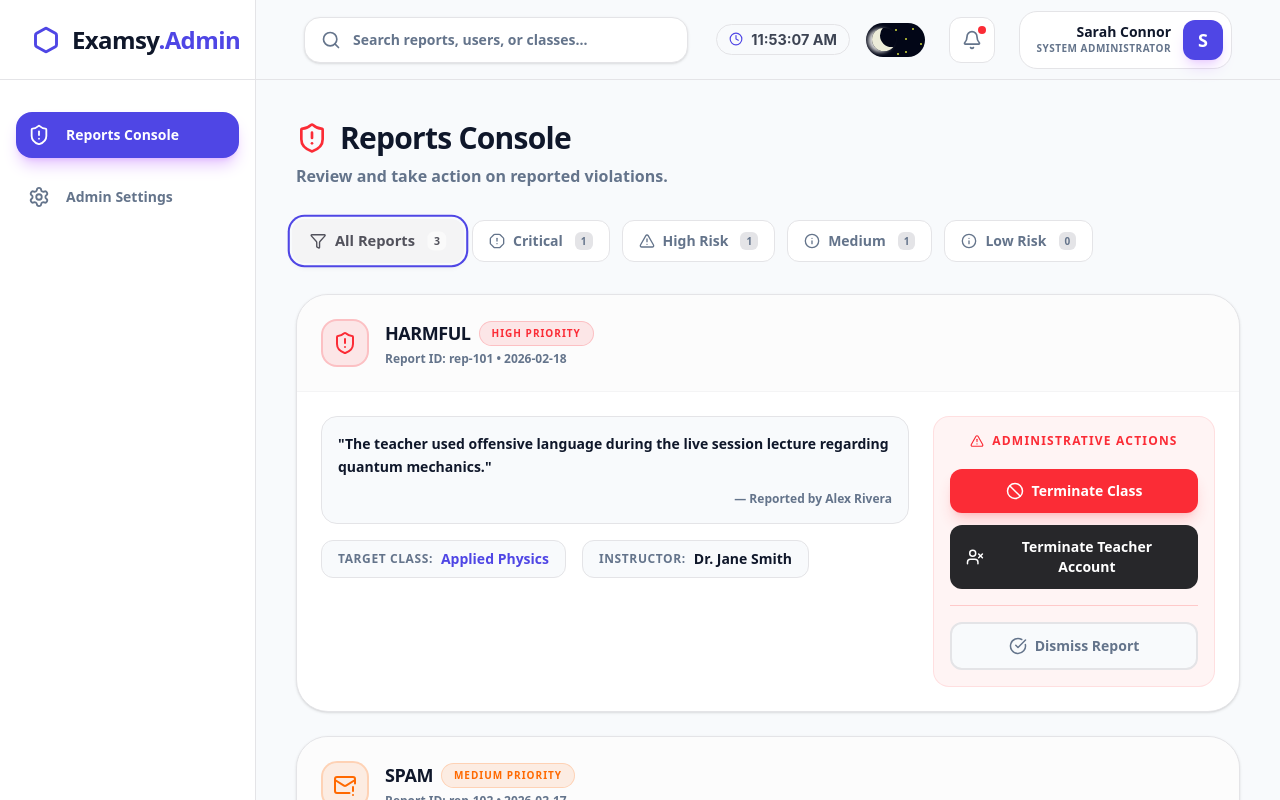
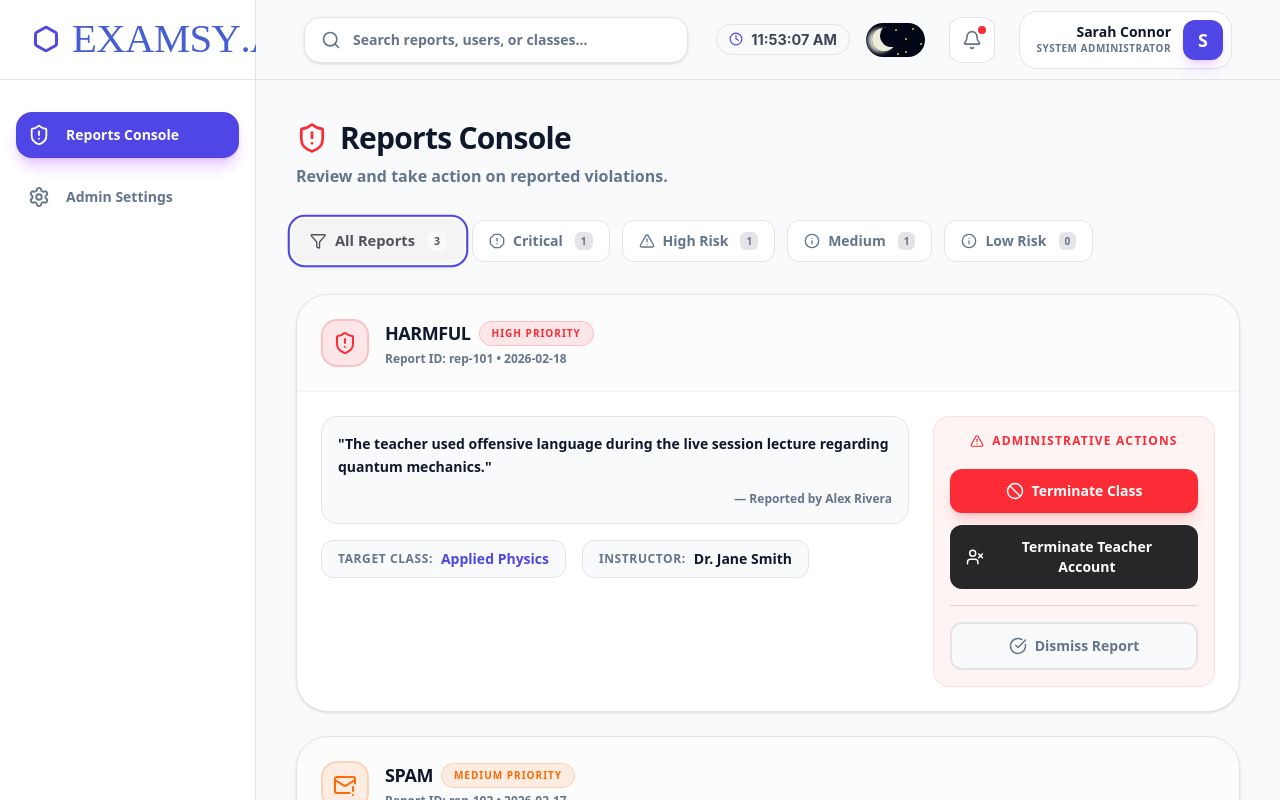
Before and after one commit to Ruvinda-Shaluka/Examsy-Frontend, a React (Vite) app: page /admin/reports in a window 1280 px wide. Shown: the top 800 px of the page. Built offline with nearby package versions, Linux system fonts and the light colour scheme; no server answers; a web font is replaced by a local one.

Commit message:
feat: replace static title with TextPressure component in AdminSidebar

```diff
--- a/src/components/admin/AdminSidebar.jsx
+++ b/src/components/admin/AdminSidebar.jsx
@@ -1,6 +1,7 @@
 import React from 'react';
 import { NavLink } from 'react-router-dom';
 import { ShieldAlert, Settings, Hexagon } from 'lucide-react';
+import TextPressure from "../logo/TextPressure.jsx";
 
 const AdminSidebar = () => {
     const navItems = [
@@ -14,7 +15,9 @@ const AdminSidebar = () => {
             <div className="h-20 flex items-center justify-center md:justify-start md:px-8 border-b border-zinc-200 dark:border-zinc-800">
                 <div className="flex items-center gap-3 text-examsy-primary">
                     <Hexagon size={28} strokeWidth={2.5} />
-                    <span className="hidden md:block font-black text-2xl tracking-tight text-examsy-text">Examsy<span className="text-examsy-primary">.Admin</span></span>
+                    <span className="hidden md:block font-black text-2xl tracking-tight text-examsy-text">
+                    <TextPressure text="Examsy.Admin" flex alpha={false} stroke={false} width weight={false} italic textColor="#465ed2" strokeColor="#5227FF" minFontSize={32} />
+                    </span>
                 </div>
             </div>
 
```
